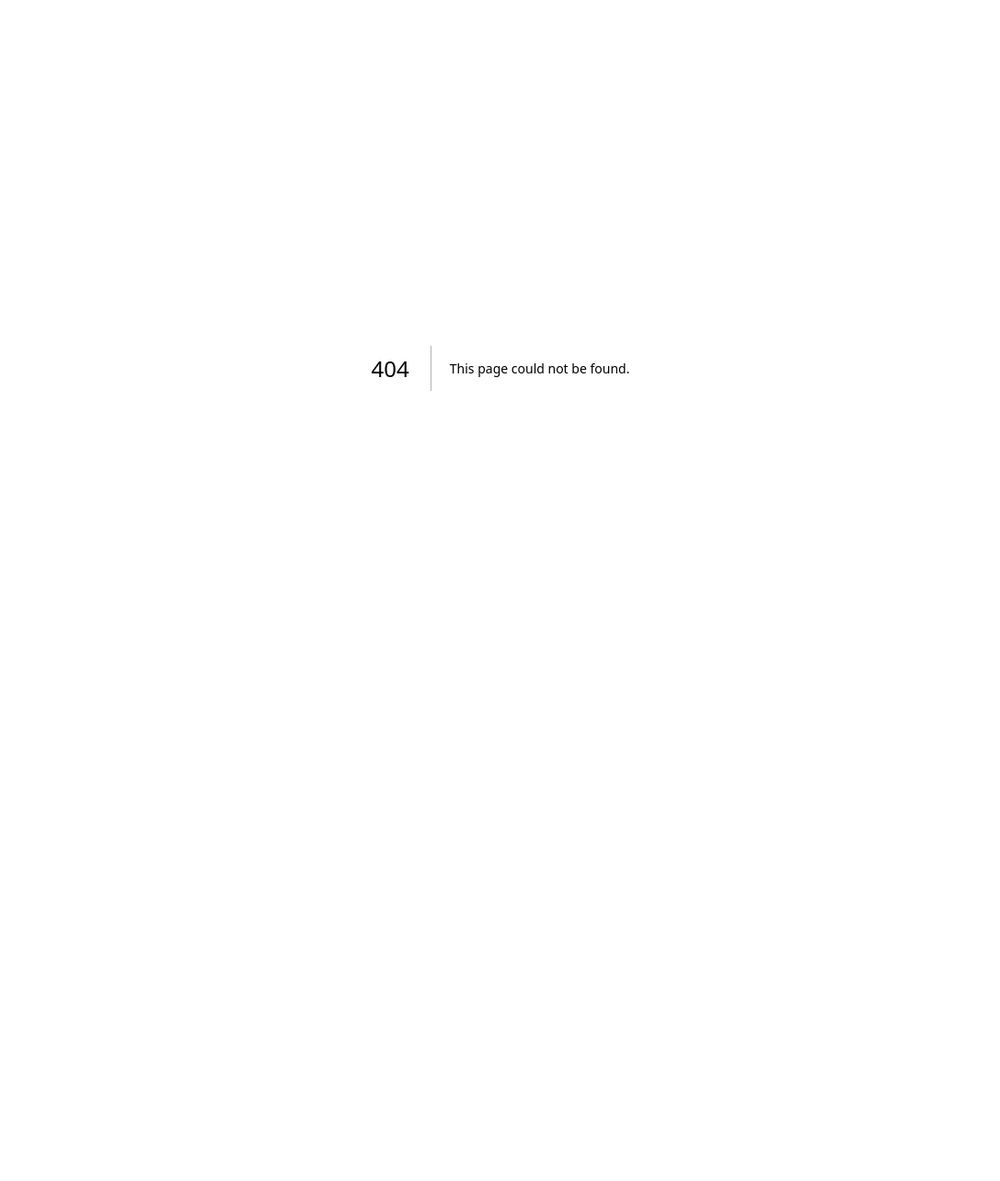
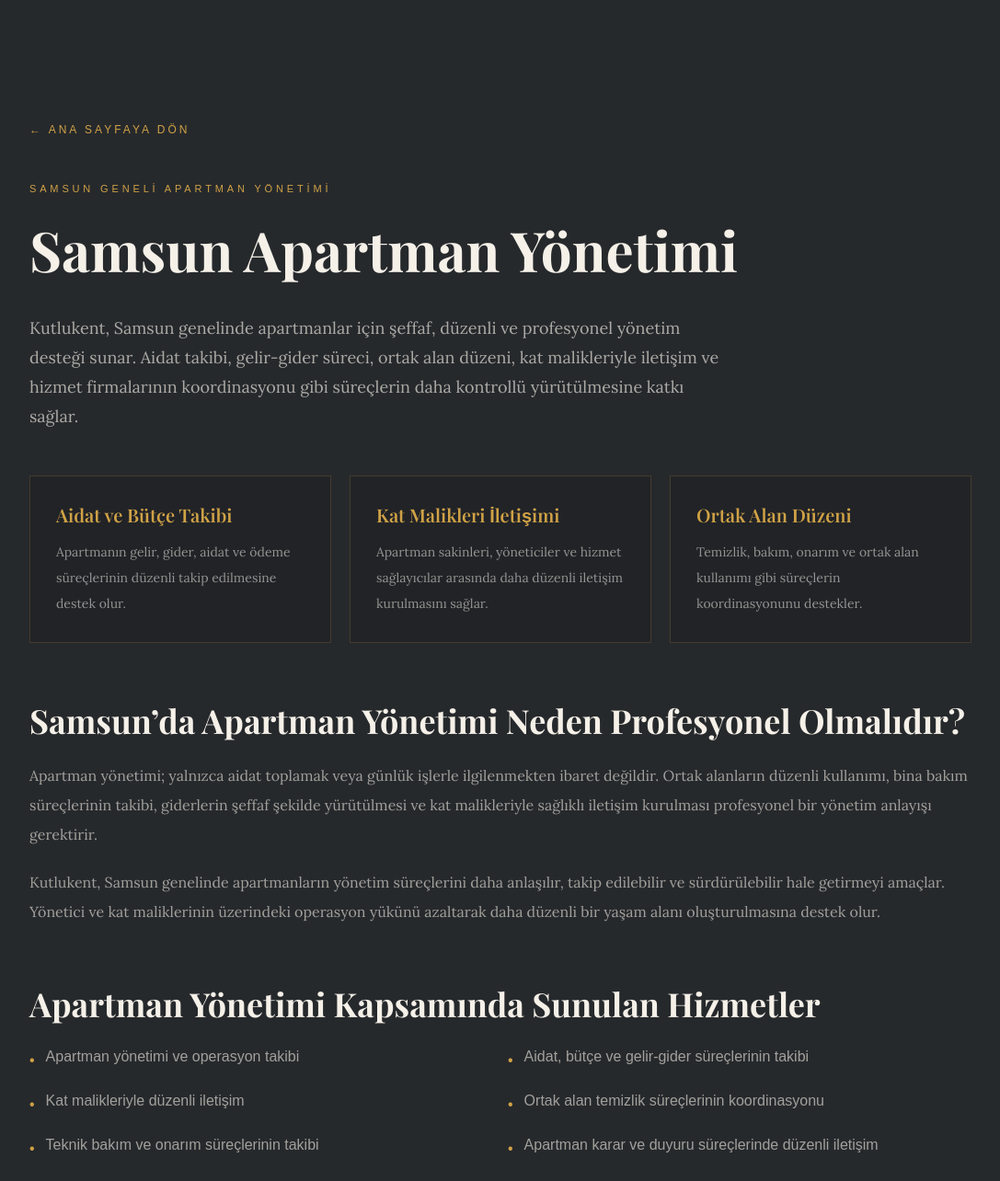
Before and after one commit to ey60/kutlukent, a Next.js app: page /samsun-apartman-yonetimi in a window 1280 px wide. Before the commit this address had no page. Shown: the top 1284 px of the page at 92% size, without its empty margins (96-1183 px from the left). Before the commit the page ends 800 px from the top, so only its background shows below. Built offline with nearby package versions, Linux system fonts and the light colour scheme.

Commit message:
Samsun apartman yönetimi SEO sayfası eklendi

```diff
--- /dev/null
+++ b/app/samsun-apartman-yonetimi/page.tsx
@@ -0,0 +1,168 @@
+import type { Metadata } from 'next';
+
+export const metadata: Metadata = {
+  title: 'Samsun Apartman Yönetimi | Kutlukent',
+  description:
+    'Kutlukent, Samsun genelinde apartman yönetimi hizmetleri sunar. Aidat takibi, gelir-gider süreci, kat malikleri iletişimi ve operasyonel takipte profesyonel destek sağlar.',
+};
+
+export default function SamsunApartmanYonetimiPage() {
+  return (
+    <main className="min-h-screen bg-[#26292c] text-[#f5f0e8]">
+      <section className="px-6 py-24 md:py-32">
+        <div className="max-w-5xl mx-auto">
+          <a
+            href="/"
+            className="inline-block text-[#d0a246] text-xs tracking-[0.25em] uppercase mb-12 hover:text-[#f5f0e8] transition-colors"
+          >
+            ← Ana Sayfaya Dön
+          </a>
+
+          <p className="text-[#d0a246] text-[11px] tracking-[0.35em] uppercase mb-5">
+            Samsun Geneli Apartman Yönetimi
+          </p>
+
+          <h1
+            className="text-4xl md:text-6xl font-bold leading-tight mb-8"
+            style={{ fontFamily: 'var(--font-playfair)' }}
+          >
+            Samsun Apartman Yönetimi
+          </h1>
+
+          <p
+            className="text-[#f5f0e8]/65 text-lg leading-8 max-w-3xl mb-12"
+            style={{ fontFamily: 'var(--font-lora)' }}
+          >
+            Kutlukent, Samsun genelinde apartmanlar için şeffaf, düzenli ve profesyonel yönetim
+            desteği sunar. Aidat takibi, gelir-gider süreci, ortak alan düzeni, kat malikleriyle
+            iletişim ve hizmet firmalarının koordinasyonu gibi süreçlerin daha kontrollü yürütülmesine
+            katkı sağlar.
+          </p>
+
+          <div className="grid grid-cols-1 md:grid-cols-3 gap-5 mb-16">
+            {[
+              {
+                title: 'Aidat ve Bütçe Takibi',
+                text: 'Apartmanın gelir, gider, aidat ve ödeme süreçlerinin düzenli takip edilmesine destek olur.',
+              },
+              {
+                title: 'Kat Malikleri İletişimi',
+                text: 'Apartman sakinleri, yöneticiler ve hizmet sağlayıcılar arasında daha düzenli iletişim kurulmasını sağlar.',
+              },
+              {
+                title: 'Ortak Alan Düzeni',
+                text: 'Temizlik, bakım, onarım ve ortak alan kullanımı gibi süreçlerin koordinasyonunu destekler.',
+              },
+            ].map((item) => (
+              <div key={item.title} className="border border-[#d0a246]/20 p-7 bg-[#1e2124]/60">
+                <h2
+                  className="text-[#d0a246] text-xl font-semibold mb-3"
+                  style={{ fontFamily: 'var(--font-playfair)' }}
+                >
+                  {item.title}
+                </h2>
+                <p
+                  className="text-[#f5f0e8]/55 text-sm leading-7"
+                  style={{ fontFamily: 'var(--font-lora)' }}
+                >
+                  {item.text}
+                </p>
+              </div>
+            ))}
+          </div>
+
+          <section className="mb-16">
+            <h2
+              className="text-3xl md:text-4xl font-bold mb-6"
+              style={{ fontFamily: 'var(--font-playfair)' }}
+            >
+              Samsun’da Apartman Yönetimi Neden Profesyonel Olmalıdır?
+            </h2>
+
+            <p
+              className="text-[#f5f0e8]/60 leading-8 mb-5"
+              style={{ fontFamily: 'var(--font-lora)' }}
+            >
+              Apartman yönetimi; yalnızca aidat toplamak veya günlük işlerle ilgilenmekten ibaret
+              değildir. Ortak alanların düzenli kullanımı, bina bakım süreçlerinin takibi, giderlerin
+              şeffaf şekilde yürütülmesi ve kat malikleriyle sağlıklı iletişim kurulması profesyonel
+              bir yönetim anlayışı gerektirir.
+            </p>
+
+            <p
+              className="text-[#f5f0e8]/60 leading-8"
+              style={{ fontFamily: 'var(--font-lora)' }}
+            >
+              Kutlukent, Samsun genelinde apartmanların yönetim süreçlerini daha anlaşılır, takip
+              edilebilir ve sürdürülebilir hale getirmeyi amaçlar. Yönetici ve kat maliklerinin
+              üzerindeki operasyon yükünü azaltarak daha düzenli bir yaşam alanı oluşturulmasına
+              destek olur.
+            </p>
+          </section>
+
+          <section className="mb-16">
+            <h2
+              className="text-3xl md:text-4xl font-bold mb-6"
+              style={{ fontFamily: 'var(--font-playfair)' }}
+            >
+              Apartman Yönetimi Kapsamında Sunulan Hizmetler
+            </h2>
+
+            <ul className="grid grid-cols-1 md:grid-cols-2 gap-4">
+              {[
+                'Apartman yönetimi ve operasyon takibi',
+                'Aidat, bütçe ve gelir-gider süreçlerinin takibi',
+                'Kat malikleriyle düzenli iletişim',
+                'Ortak alan temizlik süreçlerinin koordinasyonu',
+                'Teknik bakım ve onarım süreçlerinin takibi',
+                'Apartman karar ve duyuru süreçlerinde düzenli iletişim',
+                'Hizmet firmalarıyla koordinasyon',
+                'Yönetici ve apartman sakinleri için profesyonel destek',
+              ].map((item) => (
+                <li key={item} className="flex gap-3 text-[#f5f0e8]/60 leading-7">
+                  <span className="text-[#d0a246] mt-1">•</span>
+                  <span>{item}</span>
+                </li>
+              ))}
+            </ul>
+          </section>
+
+          <section className="border border-[#d0a246]/25 p-8 md:p-10 bg-[#1e2124]/70">
+            <h2
+              className="text-3xl font-bold mb-5"
+              style={{ fontFamily: 'var(--font-playfair)' }}
+            >
+              Samsun’da Apartmanınız İçin Profesyonel Yönetim Desteği Alın
+            </h2>
+
+            <p
+              className="text-[#f5f0e8]/60 leading-8 mb-8"
+              style={{ fontFamily: 'var(--font-lora)' }}
+            >
+              Apartman yönetim sürecinizi daha düzenli, şeffaf ve profesyonel bir yapıya taşımak
+              için Kutlukent ile iletişime geçebilirsiniz.
+            </p>
+
+            <div className="flex flex-col sm:flex-row gap-4">
+              <a
+                href="https://wa.me/905404270099"
+                target="_blank"
+                rel="noopener noreferrer"
+                className="inline-flex justify-center bg-[#d0a246] text-[#26292c] px-8 py-4 text-xs font-bold tracking-[0.25em] uppercase"
+              >
+                WhatsApp ile Ulaş
+              </a>
+
+              <a
+                href="tel:+905404270099"
+                className="inline-flex justify-center border border-[#d0a246]/40 text-[#d0a246] px-8 py-4 text-xs font-bold tracking-[0.25em] uppercase"
+              >
+                Telefon Et
+              </a>
+            </div>
+          </section>
+        </div>
+      </section>
+    </main>
+  );
+}
--- a/app/sitemap.ts
+++ b/app/sitemap.ts
@@ -16,5 +16,11 @@
       changeFrequency: 'weekly',
       priority: 0.9,
     },
+    {
+      url: `${baseUrl}/samsun-apartman-yonetimi`,
+      lastModified: new Date(),
+      changeFrequency: 'weekly',
+      priority: 0.9,
+    },
   ];
 }
```
